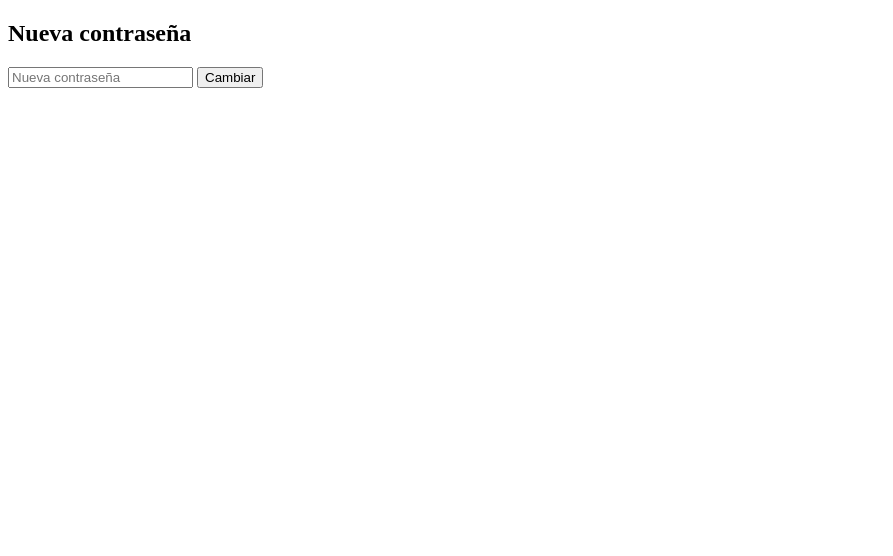
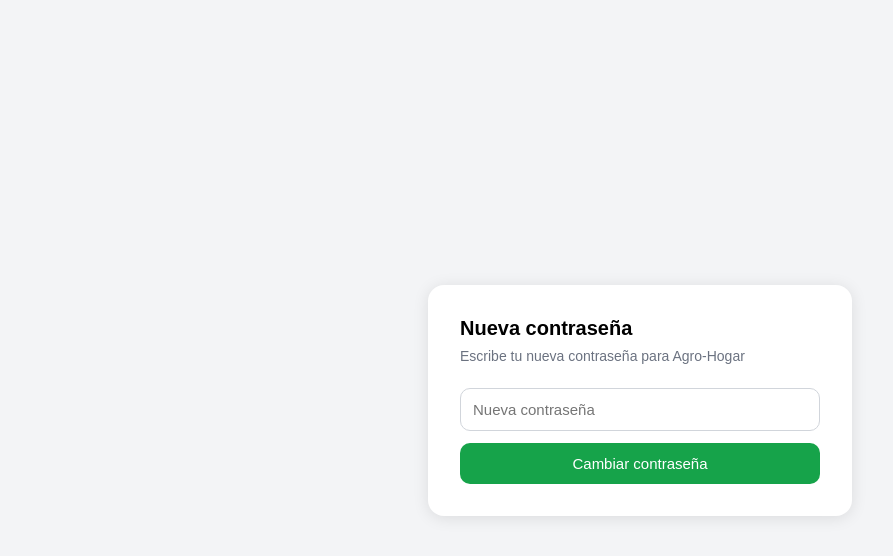
Before and after one commit to 0swq/Agro-alt1, a website: page index.html in a window 1280 px wide. Shown: the whole page, without its empty margins (0-893 px from the left). Drawn offline with nearby package versions, Linux system fonts and the light colour scheme.

Commit message:
actualización

```diff
--- a/index.html
+++ b/index.html
@@ -1,10 +1,67 @@
 <!DOCTYPE html>
 <html>
-<head><title>Cambiar contraseña</title></head>
+<head>
+    <title>Cambiar contraseña</title>
+    <style>
+        body {
+            font-family: sans-serif;
+            display: flex;
+            justify-content: center;
+            align-items: center;
+            min-height: 100vh;
+            margin: 0;
+            background: #f3f4f6;
+        }
+        .card {
+            background: white;
+            padding: 32px;
+            border-radius: 16px;
+            box-shadow: 0 2px 16px rgba(0,0,0,0.1);
+            width: 100%;
+            max-width: 360px;
+        }
+        h2 { margin: 0 0 8px; font-size: 20px; }
+        p { margin: 0 0 24px; color: #6b7280; font-size: 14px; }
+        input {
+            width: 100%;
+            padding: 12px;
+            border: 1px solid #d1d5db;
+            border-radius: 10px;
+            font-size: 15px;
+            box-sizing: border-box;
+            margin-bottom: 12px;
+        }
+        button {
+            width: 100%;
+            padding: 12px;
+            background: #16a34a;
+            color: white;
+            border: none;
+            border-radius: 10px;
+            font-size: 15px;
+            cursor: pointer;
+        }
+        button:disabled { background: #d1d5db; cursor: not-allowed; }
+        .mensaje {
+            margin-top: 16px;
+            padding: 12px;
+            border-radius: 10px;
+            font-size: 14px;
+            text-align: center;
+            display: none;
+        }
+        .exito { background: #dcfce7; color: #15803d; display: block; }
+        .error { background: #fee2e2; color: #dc2626; display: block; }
+    </style>
+</head>
 <body>
-<h2>Nueva contraseña</h2>
-<input type="password" id="password" placeholder="Nueva contraseña"/>
-<button onclick="cambiar()">Cambiar</button>
+<div class="card">
+    <h2>Nueva contraseña</h2>
+    <p>Escribe tu nueva contraseña para Agro-Hogar</p>
+    <input type="password" id="password" placeholder="Nueva contraseña" minlength="6"/>
+    <button id="btn" onclick="cambiar()">Cambiar contraseña</button>
+    <div id="mensaje" class="mensaje"></div>
+</div>
 
 <script src="https://cdn.jsdelivr.net/npm/@supabase/supabase-js@2"></script>
 <script>
@@ -15,9 +72,32 @@
 
     async function cambiar() {
         const password = document.getElementById('password').value
-        const {error} = await supabase.auth.updateUser({password})
-        if (error) alert('Error: ' + error.message)
-        else alert('¡Contraseña cambiada!')
+        const btn = document.getElementById('btn')
+        const mensaje = document.getElementById('mensaje')
+
+        if (password.length < 6) {
+            mensaje.className = 'mensaje error'
+            mensaje.textContent = 'La contraseña debe tener al menos 6 caracteres.'
+            return
+        }
+
+        btn.disabled = true
+        btn.textContent = 'Cambiando...'
+        mensaje.className = 'mensaje'
+
+        const { error } = await supabase.auth.updateUser({ password })
+
+        if (error) {
+            mensaje.className = 'mensaje error'
+            mensaje.textContent = 'Error: ' + error.message
+            btn.disabled = false
+            btn.textContent = 'Cambiar contraseña'
+        } else {
+            mensaje.className = 'mensaje exito'
+            mensaje.textContent = '✓ Contraseña cambiada exitosamente. Ya puedes cerrar esta página.'
+            btn.disabled = true
+            btn.textContent = 'Listo'
+        }
     }
 </script>
 </body>
```
